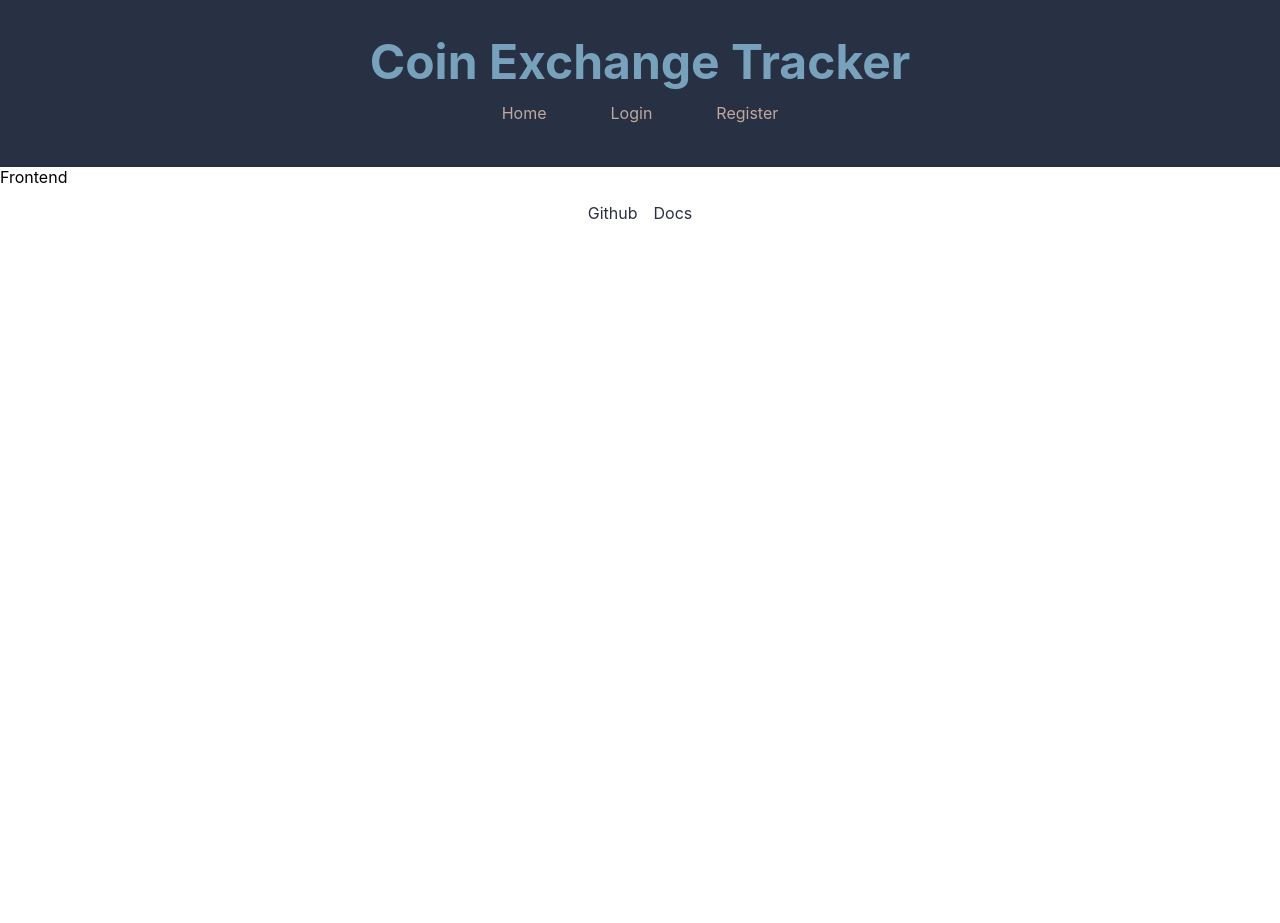
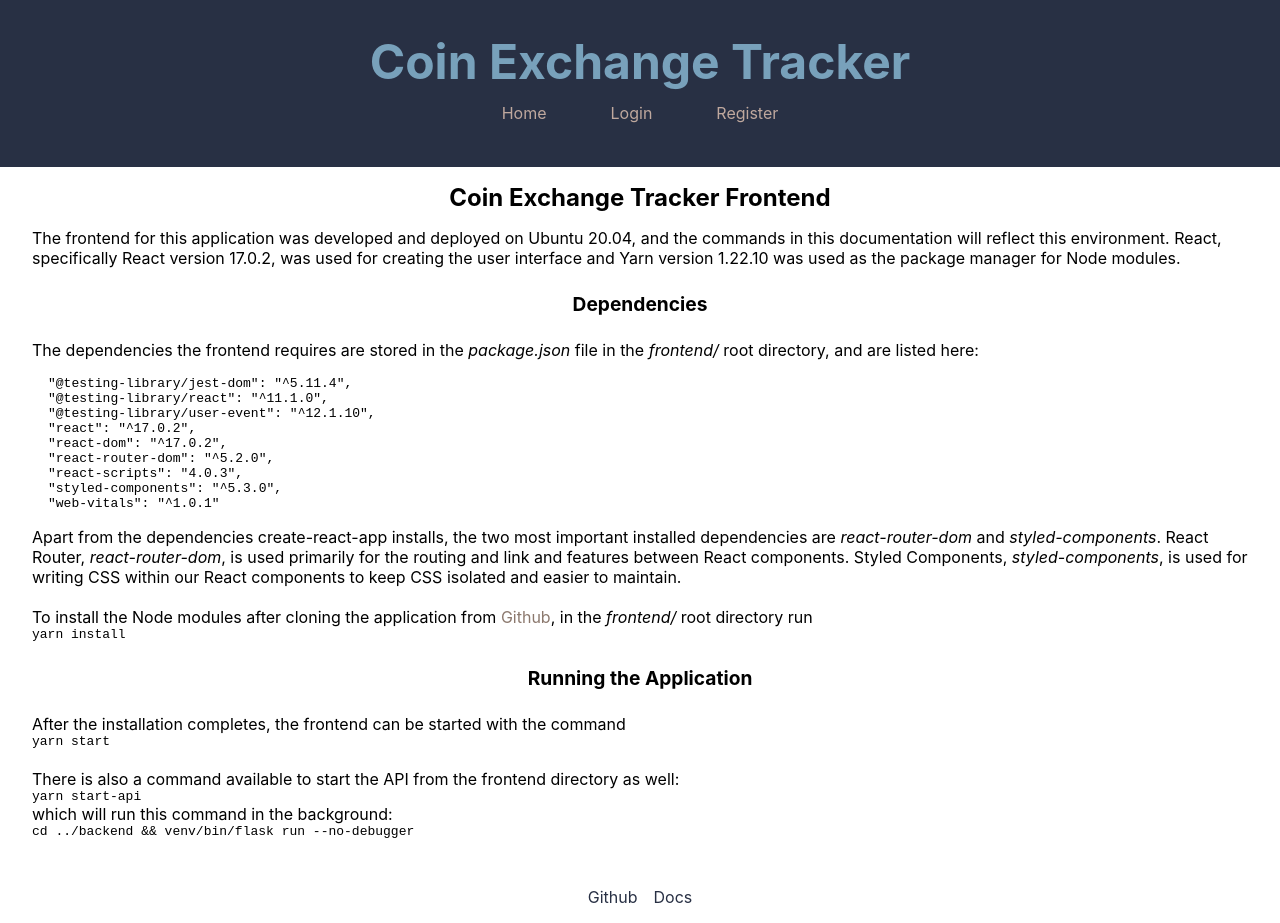
Before and after one commit to elijahbocz/exchange-tracker, a React (Create React App) app in the folder frontend/: page /documentation/frontend in a window 1280 px wide. Before the commit the page ends 800 px from the top, so only its background shows below. Built offline with nearby package versions, Linux system fonts and the light colour scheme.

Commit message:
frontend docs looking good, a little sparse may add more later

```diff
--- a/frontend/src/components/documentation/Backend.js
+++ b/frontend/src/components/documentation/Backend.js
@@ -180,7 +180,7 @@ function Backend() {
             database.
           </p>
           <br />
-          <p>The table is created using</p>
+          <p>The table is created using the follow command:</p>
           <code>CREATE TABLE users (</code>
           <code> userID VARCHAR(36), </code>
           <code> username VARCHAR(20),</code>
@@ -223,9 +223,9 @@ function Backend() {
             averagePrice being the amount paid for the quantity. Finally, the
             dateAdded field corresponds time stamp for when the entry was made
             into the database and will be in the format of{" "}
-            <em>2021-07-20 16:52:36.307576</em>. The SQL command to create this
-            table is as follows:
+            <em>2021-07-20 16:52:36.307576</em>.{" "}
           </p>
+          <p>The SQL command to create this table is as follows:</p>
           <div className="schema">
             <code>CREATE TABLE coins (</code>
             <code> coinID VARCHAR(36),</code>
--- a/frontend/src/components/documentation/Frontend.js
+++ b/frontend/src/components/documentation/Frontend.js
@@ -4,14 +4,109 @@ import styled from "styled-components";
 import Header from "../Header";
 import Footer from "../Footer";
 
-const StyledFrontend = styled.div``;
+const StyledFrontend = styled.div`
+  text-align: center;
+  padding: 1rem;
+
+  h1 {
+    font-size: 1.5rem;
+  }
+
+  h2 {
+    font-size: 1.2rem;
+    padding: 0.5rem;
+  }
+
+  a {
+    color: #8b786d;
+    text-decoration: none;
+  }
+  a:hover {
+    opacity: 0.7;
+  }
+
+  code {
+    display: block;
+    white-space: pre-wrap;
+  }
+
+  .block {
+    padding: 1rem;
+    text-align: left;
+  }
+
+  .indent {
+    padding: 1rem;
+  }
+`;
 
 function Frontend() {
   return (
     <div className="frontend-wrapper">
       <Header />
       <StyledFrontend>
-        <p>Frontend</p>
+        <h1>Coin Exchange Tracker Frontend</h1>
+        <div className="block">
+          <p>
+            The frontend for this application was developed and deployed on
+            Ubuntu 20.04, and the commands in this documentation will reflect
+            this environment. React, specifically React version 17.0.2, was used
+            for creating the user interface and Yarn version 1.22.10 was used as
+            the package manager for Node modules.
+          </p>
+        </div>
+        <h2>Dependencies</h2>
+        <div className="block">
+          <p>
+            The dependencies the frontend requires are stored in the{" "}
+            <em>package.json</em> file in the <em>frontend/</em> root directory,
+            and are listed here:
+          </p>
+          <div className="indent">
+            <code></code>
+            <code>"@testing-library/jest-dom": "^5.11.4",</code>
+            <code>"@testing-library/react": "^11.1.0",</code>
+            <code>"@testing-library/user-event": "^12.1.10",</code>
+            <code>"react": "^17.0.2",</code>
+            <code>"react-dom": "^17.0.2",</code>
+            <code>"react-router-dom": "^5.2.0",</code>
+            <code>"react-scripts": "4.0.3",</code>
+            <code>"styled-components": "^5.3.0",</code>
+            <code>"web-vitals": "^1.0.1"</code>
+          </div>
+          <p>
+            Apart from the dependencies create-react-app installs, the two most
+            important installed dependencies are <em>react-router-dom</em> and{" "}
+            <em>styled-components</em>. React Router, <em>react-router-dom</em>,
+            is used primarily for the routing and link and features between
+            React components. Styled Components, <em>styled-components</em>, is
+            used for writing CSS within our React components to keep CSS
+            isolated and easier to maintain.
+          </p>
+          <br />
+          <p>
+            To install the Node modules after cloning the application from{" "}
+            <a href="https://github.com/elijahbocz/exchange-tracker">Github</a>,
+            in the <em>frontend/</em> root directory run
+          </p>
+          <code>yarn install</code>
+        </div>
+        <h2>Running the Application</h2>
+        <div className="block">
+          <p>
+            After the installation completes, the frontend can be started with
+            the command
+          </p>
+          <code>yarn start</code>
+          <br />
+          <p>
+            There is also a command available to start the API from the frontend
+            directory as well:
+          </p>
+          <code>yarn start-api</code>
+          <p>which will run this command in the background:</p>
+          <code>cd ../backend && venv/bin/flask run --no-debugger</code>
+        </div>
       </StyledFrontend>
       <Footer />
     </div>
```
